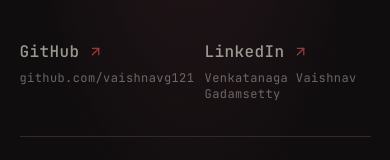
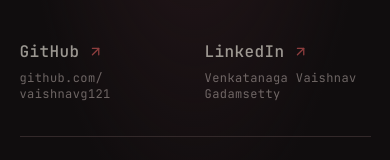
Before and after one commit to vaishnavg121/portfolio, a Next.js app: page / in a window 390 px wide. Shown: the part 9393-9553 px from the top of the page. Built offline with nearby package versions, Linux system fonts and the light colour scheme; no server answers.

Commit message:
Keep contact links readable on narrow phones

```diff
--- a/src/app/globals.css
+++ b/src/app/globals.css
@@ -632,6 +632,7 @@ body:has(.case-image-dialog[open]) { overflow: hidden; }
 }
 
 .contact-profile-link { max-width: 100%; overflow-wrap: anywhere; }
+.contact-profile-link > span { max-width: 100%; }
 
 @media (width >= 64rem) and (prefers-reduced-motion: no-preference) {
   @keyframes atmosphere-breathe { 50% { opacity: 0.56; } }
--- a/src/sections/ContactFooter.tsx
+++ b/src/sections/ContactFooter.tsx
@@ -24,7 +24,7 @@ export const ContactFooter = () => {
   }, { scope: containerRef });
 
   const LINKS = [
-    { name: "GitHub", display: "github.com/vaishnavg121", url: socials.github },
+    { name: "GitHub", display: <>github.com/<wbr />vaishnavg121</>, url: socials.github },
     { name: "LinkedIn", display: "Venkatanaga Vaishnav Gadamsetty", url: socials.linkedin }
   ];
 
```
